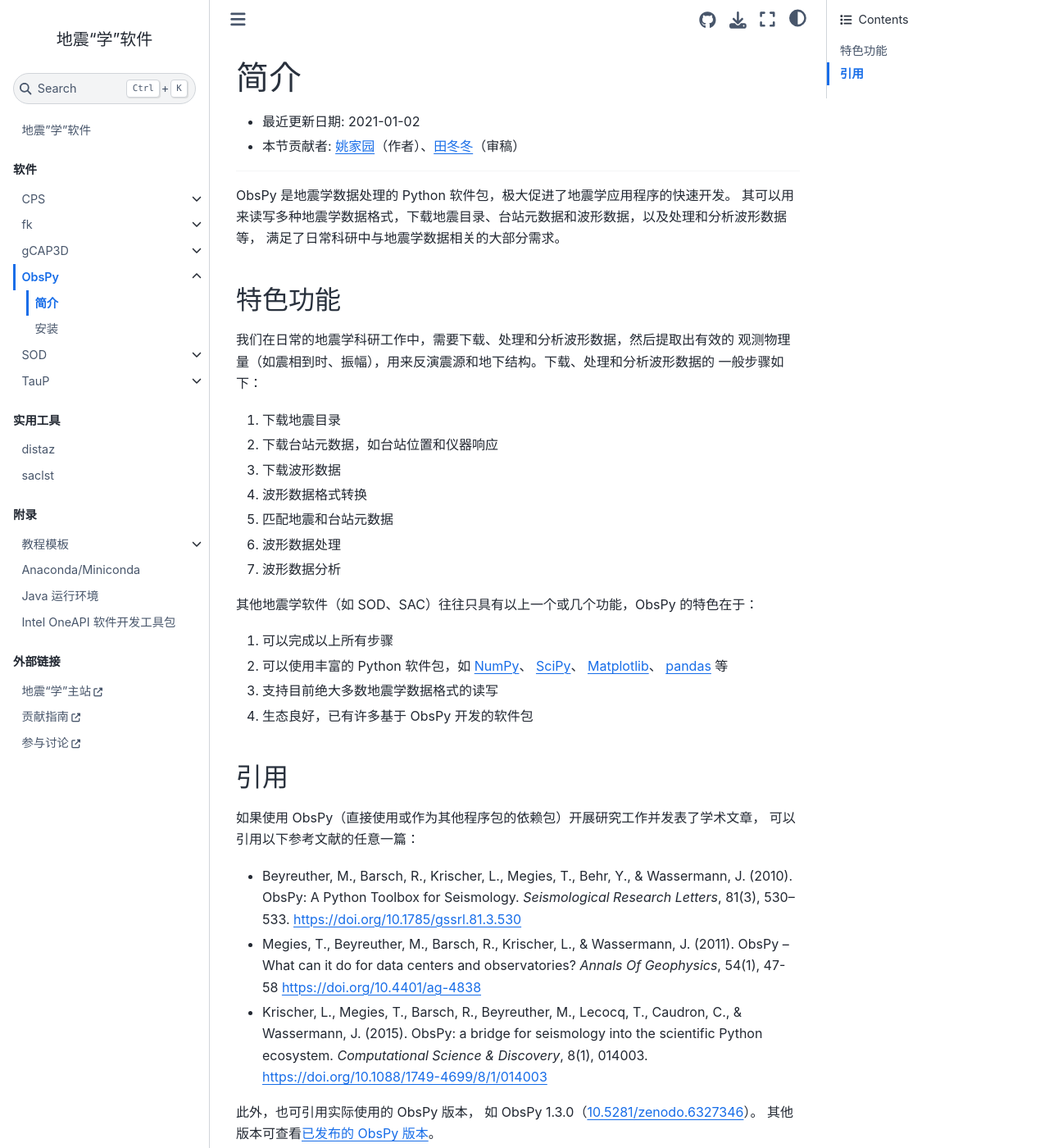
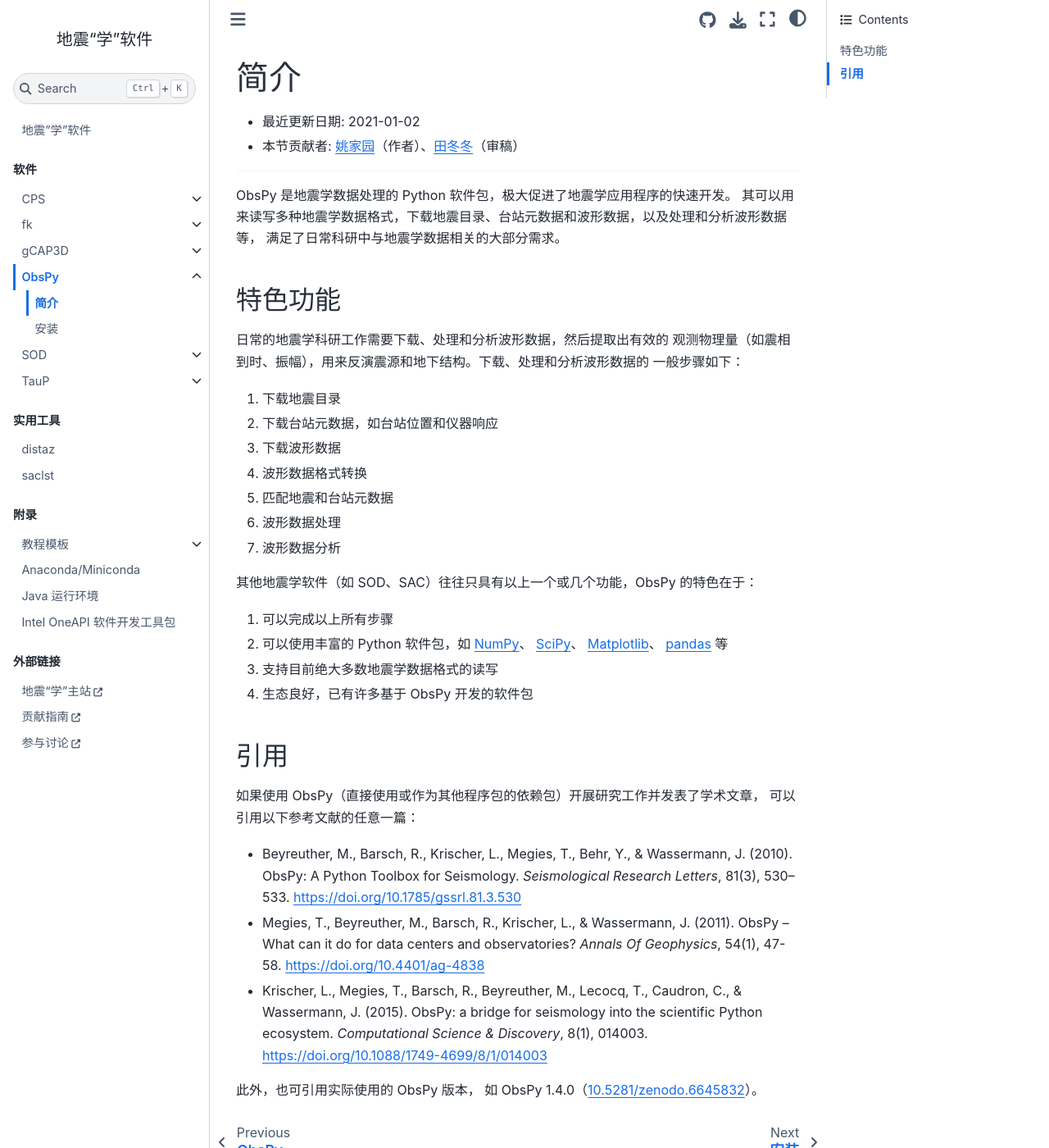
Before and after one commit to seismo-learn/software, a Jupyter Book: the page built from source/obspy/intro.md, in a window 1280 px wide and 1400 px high. Shown: the whole window at 82% size. Built offline with Jupyter Book 1.0.4 settings and Sphinx 7.4.7 and the Sphinx Book theme 1.1.4, drawn with Linux system fonts in a browser that asks for light colours.

Commit message:
Polish ObsPy again

```diff
--- a/source/obspy/intro.md
+++ b/source/obspy/intro.md
@@ -11,7 +11,7 @@
 
 ## 特色功能
 
-我们在日常的地震学科研工作中，需要下载、处理和分析波形数据，然后提取出有效的
+日常的地震学科研工作需要下载、处理和分析波形数据，然后提取出有效的
 观测物理量（如震相到时、振幅），用来反演震源和地下结构。下载、处理和分析波形数据的
 一般步骤如下：
 
@@ -44,7 +44,7 @@
   <https://doi.org/10.1785/gssrl.81.3.530>
 - Megies, T., Beyreuther, M., Barsch, R., Krischer, L., & Wassermann, J. (2011).
   ObsPy – What can it do for data centers and observatories?
-  *Annals Of Geophysics*, 54(1), 47-58
+  *Annals Of Geophysics*, 54(1), 47-58.
   <https://doi.org/10.4401/ag-4838>
 - Krischer, L., Megies, T., Barsch, R., Beyreuther, M., Lecocq, T., Caudron, C., & Wassermann, J. (2015).
   ObsPy: a bridge for seismology into the scientific Python ecosystem.
@@ -52,5 +52,4 @@
   <https://doi.org/10.1088/1749-4699/8/1/014003>
 
 此外，也可引用实际使用的 ObsPy 版本，
-如 ObsPy 1.3.0（[10.5281/zenodo.6327346](http://dx.doi.org/10.5281/zenodo.6327346)）。
-其他版本可查看[已发布的 ObsPy 版本](https://zenodo.org/search?ln=en&p=obspy&sort=mostrecent)。
+如 ObsPy 1.4.0（[10.5281/zenodo.6645832](https://doi.org/10.5281/zenodo.6645832)）。
```
Also changed, not shown: source/obspy/install.md (+2 -4 lines).
